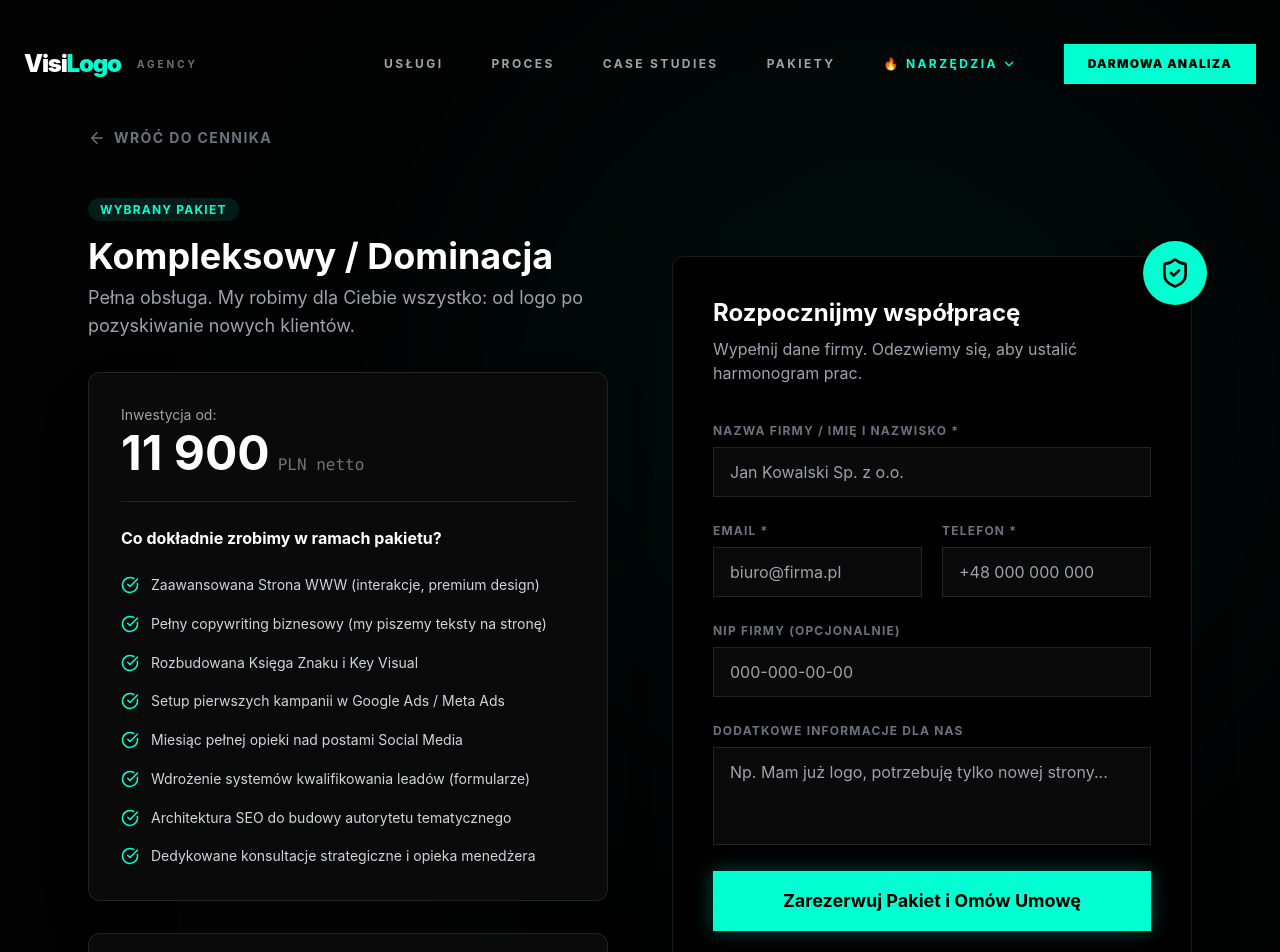
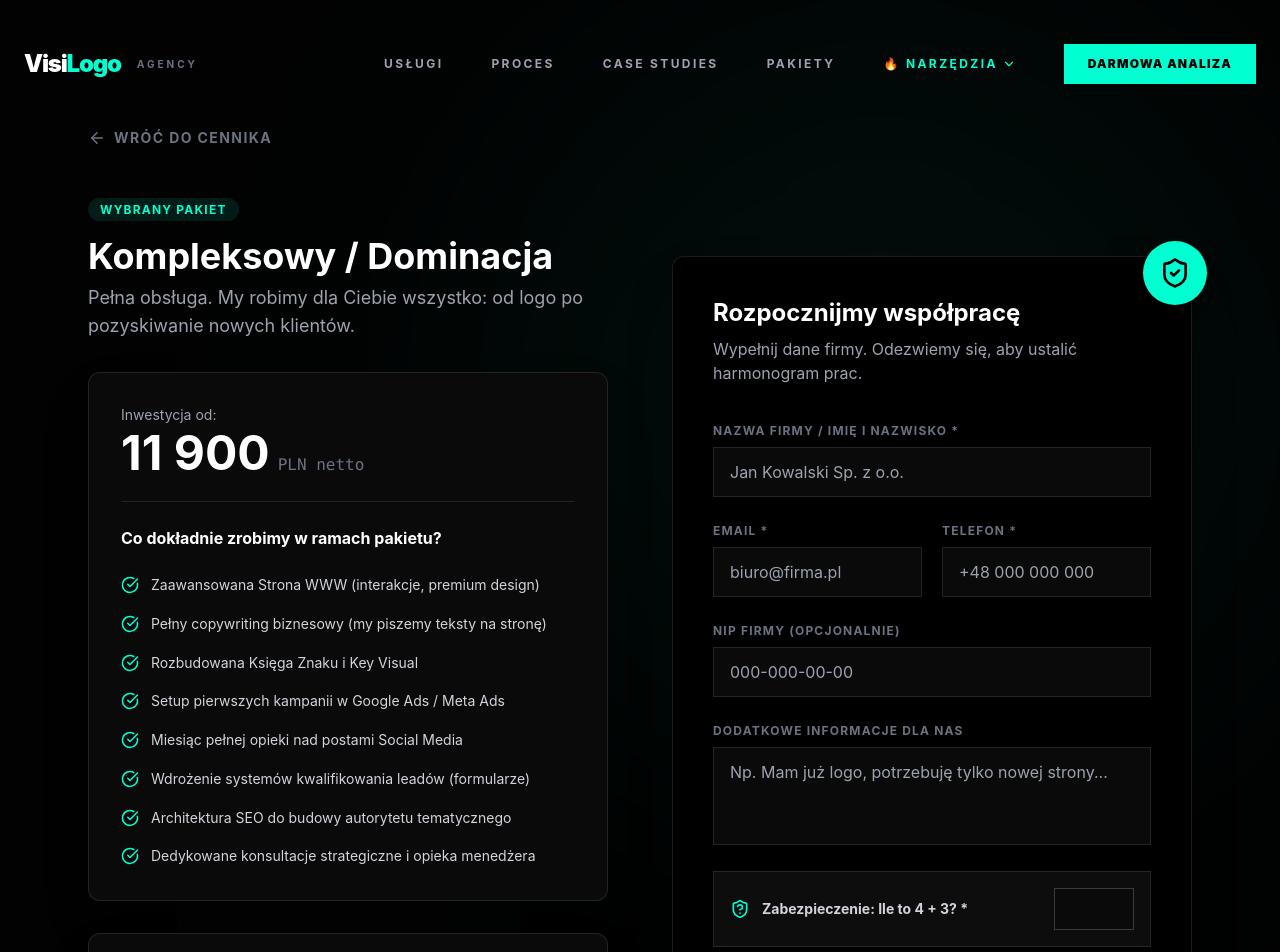
Before and after one commit to michalfbi/visilogo, a React (Create React App) app in the folder frontend/: page /zamowienie/dominacja in a window 1280 px wide. Shown: the top 952 px of the page. Built offline with nearby package versions, Linux system fonts and the light colour scheme; the HTML template or start-up script is replaced by a standard one.

Commit message:
feat: dodanie sledzenia URL i zabezpieczen antyspamowych w formularzu checkout

```diff
--- a/frontend/src/components/Checkout.jsx
+++ b/frontend/src/components/Checkout.jsx
@@ -2,7 +2,7 @@ import React, { useState, useEffect } from 'react';
 import { useParams, Link, Navigate } from 'react-router-dom';
 import { motion, AnimatePresence } from 'framer-motion';
 import { pricingPlans } from '../mock';
-import { ArrowLeft, CheckCircle, ShieldCheck, Loader2, Info, Award, Clock, Users, TrendingUp, Phone } from 'lucide-react';
+import { ArrowLeft, CheckCircle, ShieldCheck, Loader2, Info, Award, Clock, Users, TrendingUp, Phone, ShieldQuestion, AlertCircle } from 'lucide-react';
 
 const WEBHOOK_URL = "https://hook.eu1.make.com/we5gnbk29ew8kcg4s64vi1xon7ig4pjs";
 
@@ -11,25 +11,60 @@ const Checkout = () => {
   const plan = pricingPlans.find(p => p.id === planId);
   const [status, setStatus] = useState('idle');
 
+  // Matematyczna CAPTCHA
+  const [num1, setNum1] = useState(0);
+  const [num2, setNum2] = useState(0);
+  const [captchaAnswer, setCaptchaAnswer] = useState('');
+
   useEffect(() => {
     window.scrollTo(0, 0);
+    setNum1(Math.floor(Math.random() * 5) + 1);
+    setNum2(Math.floor(Math.random() * 5) + 1);
   }, []);
 
   if (!plan) return <Navigate to="/" />;
 
   const handleSubmit = async (e) => {
     e.preventDefault();
+
+    // 1. ANTYSPAM (Honeypot)
+    if (e.target.honeypot && e.target.honeypot.value !== '') {
+      setStatus('success');
+      return;
+    }
+
+    // 2. MATEMATYCZNA CAPTCHA
+    if (parseInt(captchaAnswer) !== num1 + num2) {
+      setStatus('captcha_error');
+      return;
+    }
+
+    // 3. TWARDA WALIDACJA PUSTYCH PÓL
+    const name = e.target.name.value.trim();
+    const email = e.target.email.value.trim();
+    const phone = e.target.phone.value.trim();
+    const nip = e.target.nip.value.trim();
+    const message = e.target.message.value.trim();
+
+    if (!name || !email || !phone) {
+      setStatus('error');
+      return;
+    }
+
     setStatus('loading');
 
+    // 4. NOWE DANE: URL i Lokalizacja
     const formData = {
       form_type: "Rezerwacja Pakietu (Checkout)",
+      form_location: "Formularz Zamówienia - Checkout",
+      page_url: window.location.href,
       pakiet: plan.name,
       cena: plan.price,
-      name: e.target.name.value,
-      email: e.target.email.value,
-      phone: e.target.phone.value,
-      nip: e.target.nip.value,
-      message: e.target.message.value
+      name: name,
+      email: email,
+      phone: phone,
+      nip: nip,
+      message: message
     };
 
     try {
@@ -121,6 +156,22 @@ const Checkout = () => {
                   </motion.div>
                 ) : (
                   <form onSubmit={handleSubmit} className="space-y-5">
+
+                    {/* Ukryte pole antyspamowe */}
+                    <input type="text" name="honeypot" style={{ display: 'none' }} tabIndex="-1" autoComplete="off" />
+
+                    {status === 'error' && (
+                      <div className="bg-red-500/10 border border-red-500/20 p-4 flex items-center gap-3 text-red-400 text-sm rounded">
+                        <AlertCircle size={18} /> Uzupełnij poprawnie wszystkie pola.
+                      </div>
+                    )}
+
+                    {status === 'captcha_error' && (
+                      <div className="bg-orange-500/10 border border-orange-500/20 p-4 flex items-center gap-3 text-orange-400 text-sm rounded">
+                        <ShieldQuestion size={18} /> Zły wynik równania. Popraw odpowiedź.
+                      </div>
+                    )}
+
                     <div className="space-y-1.5">
                       <label className="text-xs uppercase tracking-widest text-gray-500 font-bold">Nazwa Firmy / Imię i Nazwisko *</label>
                       <input type="text" name="name" required className="w-full bg-[#0A0A0A] border border-white/10 px-4 py-3 text-white focus:border-[#00FFD1] focus:ring-1 focus:ring-[#00FFD1] outline-none transition-all rounded-lg" placeholder="Jan Kowalski Sp. z o.o." disabled={status === 'loading'} />
@@ -144,7 +195,23 @@ const Checkout = () => {
                       <textarea name="message" rows={3} className="w-full bg-[#0A0A0A] border border-white/10 px-4 py-3 text-white focus:border-[#00FFD1] focus:ring-1 focus:ring-[#00FFD1] outline-none transition-all rounded-lg resize-none" placeholder="Np. Mam już logo, potrzebuję tylko nowej strony..." disabled={status === 'loading'}></textarea>
                     </div>
 
-                    {status === 'error' && <p className="text-red-400 text-sm">Wystąpił problem techniczny. Spróbuj ponownie.</p>}
+                    {/* Matematyczna CAPTCHA */}
+                    <div className="bg-white/5 border border-white/10 p-4 rounded-lg flex items-center justify-between gap-4">
+                      <div className="flex items-center gap-3">
+                        <ShieldQuestion className="text-[#00FFD1]" size={20} />
+                        <label className="text-sm font-bold text-gray-300">
+                          Zabezpieczenie: Ile to {num1} + {num2}? *
+                        </label>
+                      </div>
+                      <input
+                        type="number"
+                        value={captchaAnswer}
+                        onChange={(e) => setCaptchaAnswer(e.target.value)}
+                        className="w-20 bg-[#0A0A0A] border border-white/20 p-2 text-center text-white focus:border-[#00FFD1] outline-none rounded-lg"
+                        required
+                        disabled={status === 'loading'}
+                      />
+                    </div>
 
                     <button type="submit" disabled={status === 'loading'} className="w-full bg-[#00FFD1] text-black font-bold text-lg py-4 rounded-lg hover:bg-white transition-all flex items-center justify-center gap-2 mt-4 shadow-[0_0_20px_rgba(0,255,209,0.3)]">
                       {status === 'loading' ? <Loader2 className="animate-spin" /> : 'Zarezerwuj Pakiet i Omów Umowę'}
```
